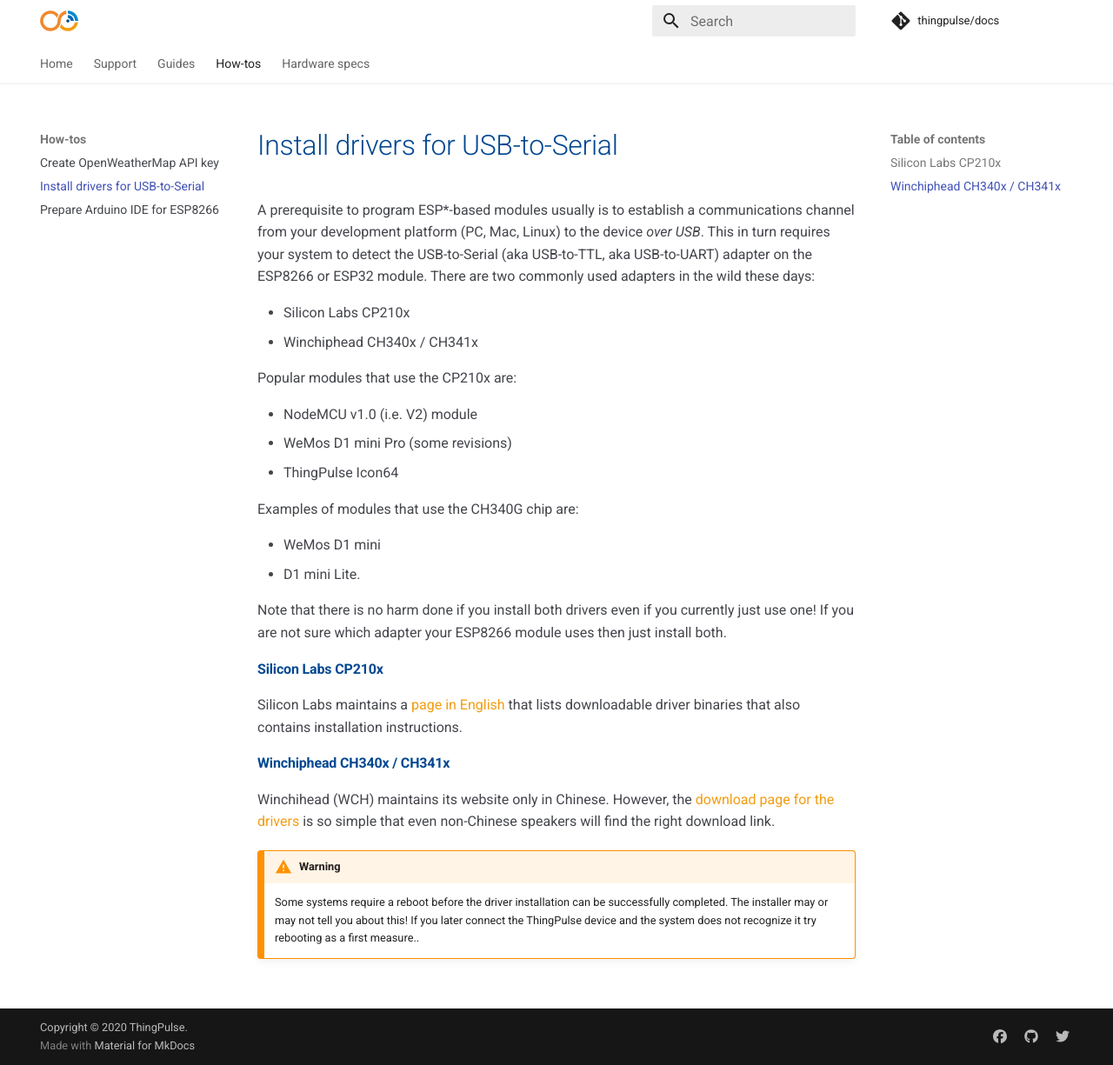
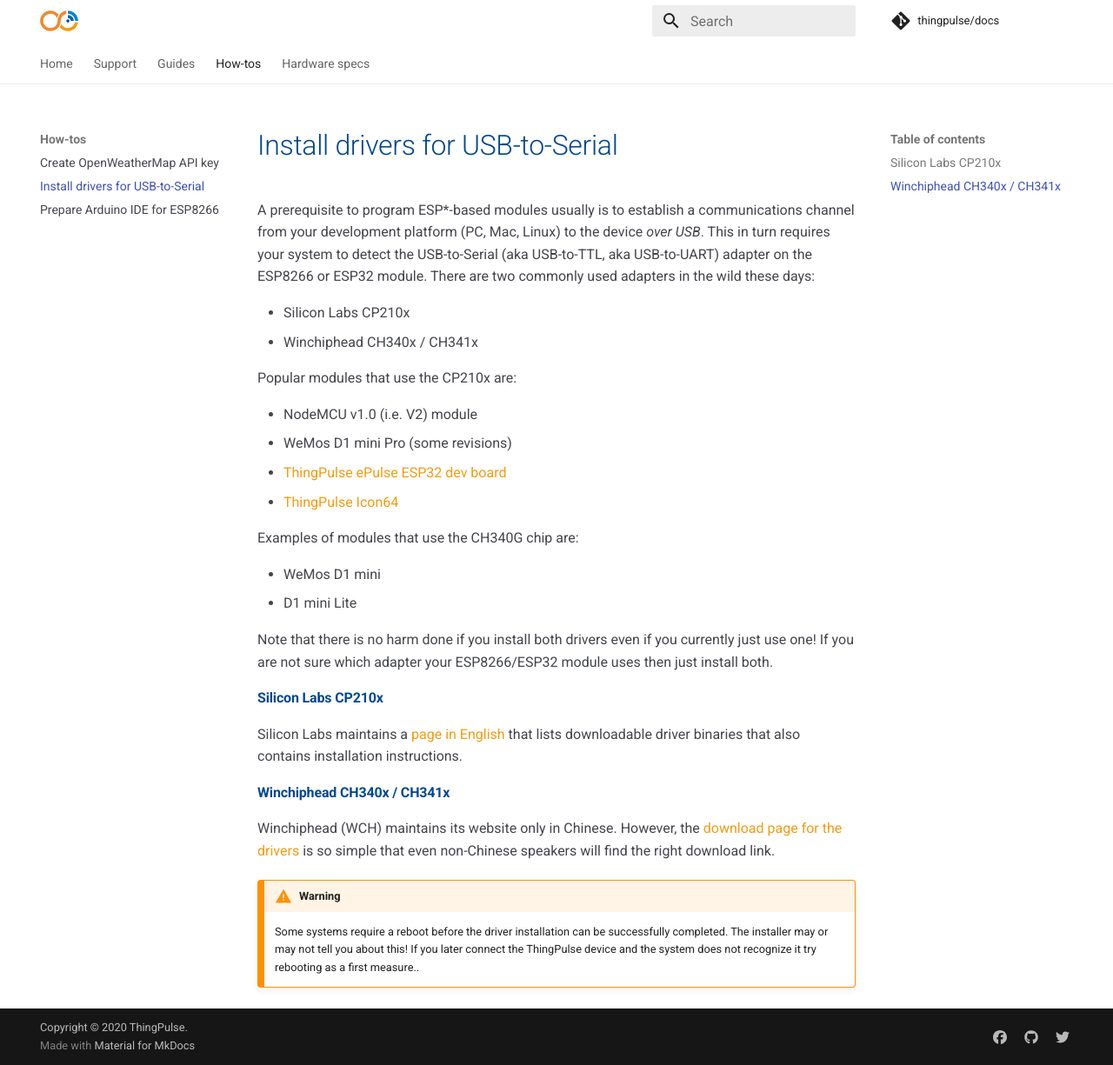
Before and after one commit to ThingPulse/docs, an MkDocs documentation site: the page built from docs/how-tos/install-drivers.md, in a window 1280 px wide and 1225 px high. Shown: the whole window at 87% size. Built offline with MkDocs 1.6.1 and Material for MkDocs 9.7.7, drawn with Linux system fonts in a browser that asks for light colours; comment, search, counter and statistics services are not loaded.

Commit message:
Fix typos and add  links

```diff
--- a/includes/install-drivers.md
+++ b/includes/install-drivers.md
@@ -7,14 +7,15 @@
 
 - NodeMCU v1.0 (i.e. V2) module
 - WeMos D1 mini Pro (some revisions)
-- ThingPulse Icon64
+- [ThingPulse ePulse ESP32 dev board](https://thingpulse.com/product/epulse-low-power-esp32-development-board/)
+- [ThingPulse Icon64](https://thingpulse.com/product/icon64/)
 
 Examples of modules that use the CH340G chip are:
 
 - WeMos D1 mini
-- D1 mini Lite.
+- D1 mini Lite
 
-Note that there is no harm done if you install both drivers even if you currently just use one! If you are not sure which adapter your ESP8266 module uses then just install both.
+Note that there is no harm done if you install both drivers even if you currently just use one! If you are not sure which adapter your ESP8266/ESP32 module uses then just install both.
 
 #### Silicon Labs CP210x
 
@@ -22,7 +23,7 @@
 
 #### Winchiphead CH340x / CH341x
 
-Winchihead (WCH) maintains its website only in Chinese. However, the [download page for the drivers](http://www.wch.cn/download/CH341SER_ZIP.html) is so simple that even non-Chinese speakers will find the right download link.
+Winchiphead (WCH) maintains its website only in Chinese. However, the [download page for the drivers](http://www.wch.cn/download/CH341SER_ZIP.html) is so simple that even non-Chinese speakers will find the right download link.
 
 !!! warning
 	Some systems require a reboot before the driver installation can be  successfully completed. The installer may or may not tell you about this! If you later connect the ThingPulse device and the system does not recognize it try rebooting as a first measure..
```
